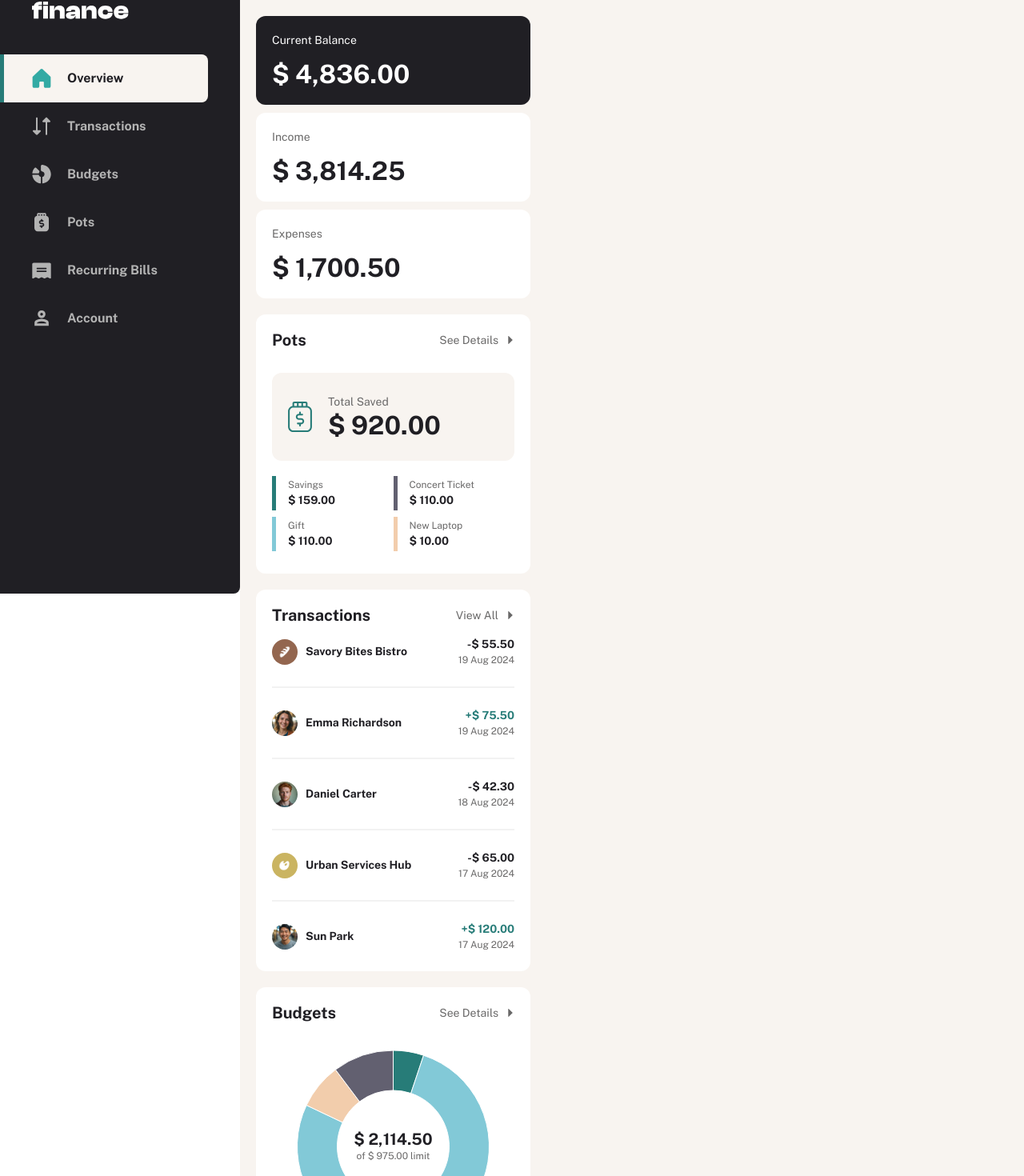
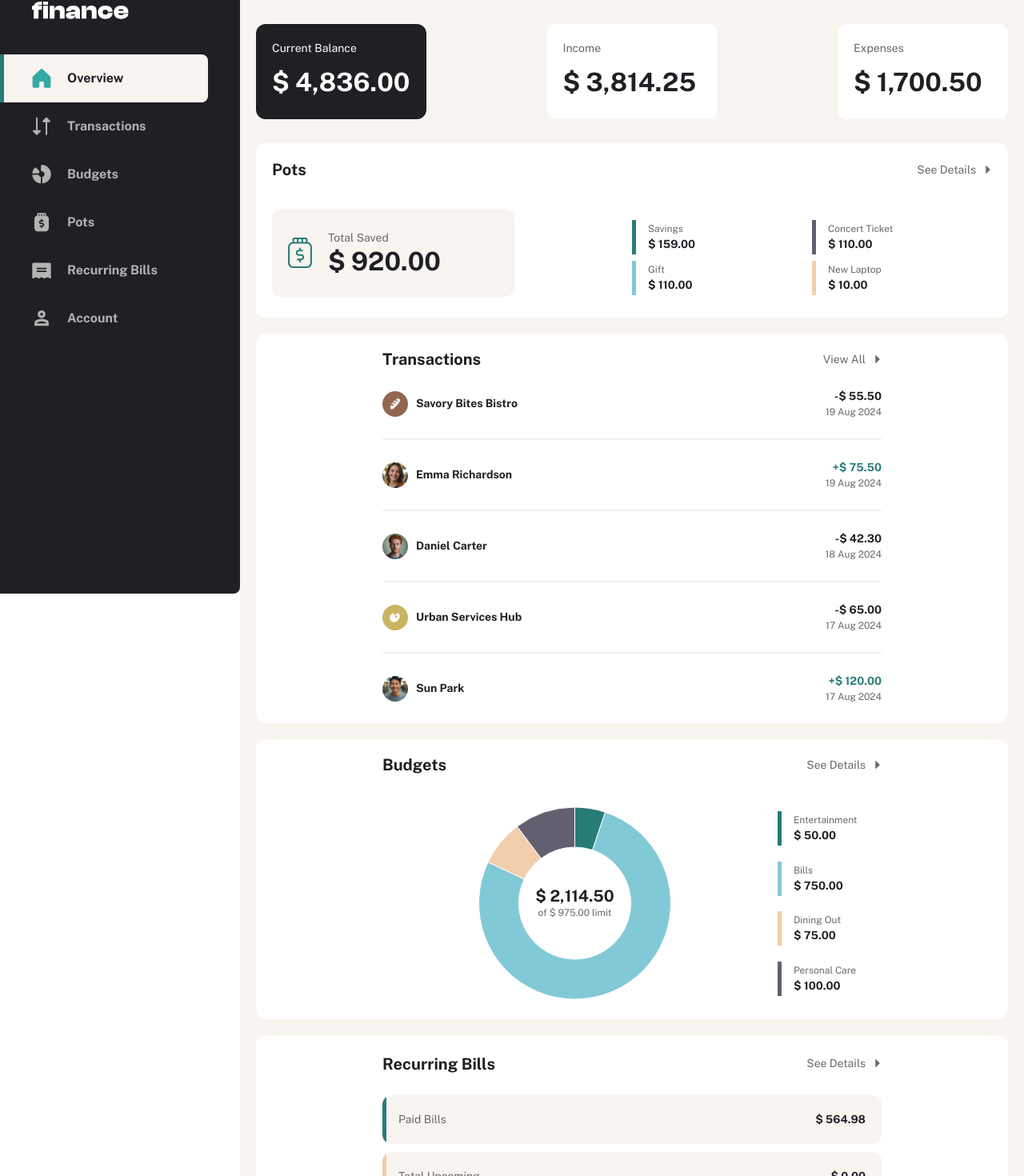
Before and after one commit to ejparnell/personal-finance-app, a Next.js app: page / in a window 1280 px wide. Shown: the part 58-1528 px from the top of the page at 80% size. Built offline with nearby package versions, Linux system fonts and the light colour scheme; no server answers.

Commit message:
Tablet view complete

```diff
--- a/src/app/(overview)/Overview.module.css
+++ b/src/app/(overview)/Overview.module.css
@@ -66,7 +66,7 @@
     display: flex;
     justify-content: space-between;
     align-items: center;
-    width: 303px;
+    min-width: 303px;
     height: 24px;
     margin-bottom: 10px;
 }
@@ -97,9 +97,10 @@
 }
 
 .overview__card-list {
-    width: 303px;
+    min-width: 303px;
     height: 102px;
     display: grid;
+    margin-top: 20px;
     grid-template-columns: repeat(2, 1fr);
     grid-template-rows: repeat(2, 1fr);
     grid-column-gap: 0px;
@@ -133,7 +134,7 @@
 
 /* Pots Styles */
 .overview__pots {
-    width: 343px;
+    min-width: 343px;
     height: 324px;
     justify-content: space-between;
 }
@@ -166,13 +167,13 @@
 
 /* Transactions Styles */
 .overview__transactions {
-    width: 343px;
+    min-width: 343px;
     max-height: 503px;
     justify-content: space-around;
 }
 
 .overview__transactions-item {
-    width: 303px;
+    min-width: 303px;
     height: 47px;
     display: flex;
     align-items: center;
@@ -217,21 +218,32 @@
 }
 
 .overview__transactions-hr {
-    width: 303px;
+    min-width: 303px;
     border: 1px solid var(--grey-100);
     margin: 20px 0;
 }
 
 /* Budgets Styles */
 .overview__budgets {
-    width: 343px;
+    min-width: 343px;
     height: 466px;
     justify-content: space-between;
 }
 
+.overview__budgets-list {
+    min-width: 303px;
+    height: 102px;
+    display: grid;
+    margin-top: 20px;
+    grid-template-columns: repeat(2, 1fr);
+    grid-template-rows: repeat(2, 1fr);
+    grid-column-gap: 0px;
+    grid-row-gap: 0px;
+}
+
 /* Recurring Bills Styles */
 .overview__bills {
-    width: 343px;
+    min-width: 343px;
     height: 311px;
     justify-content: space-around;
 }
@@ -262,3 +274,67 @@
     font-weight: var(--text-font-bold);
     color: var(--grey-900);
 }
+
+@media screen and (min-width: 768px) {
+    .overview__account {
+        display: flex;
+        justify-content: space-between;
+        align-items: center;
+    }
+
+    .overview__account-item {
+        width: 213px;
+        height: 119px;
+    }
+
+    .overview__pots {
+        height: 218px;
+        display: grid;
+        grid-template-columns: repeat(2, 1fr);
+        grid-template-rows: repeat(2, 1fr);
+        grid-column-gap: 0px;
+        grid-row-gap: 0px;
+        padding-top: 0px;
+    }
+
+    .overview__pots-header {
+        grid-area: 1 / 1 / 2 / 3;
+    }
+
+    .overview__card-header {
+        min-width: 624px;
+    }
+
+    .overview__transactions-items {
+        min-width: 624px;
+    }
+
+    .overview__transactions-header {
+        margin-bottom: 20px;
+    }
+
+    .overview__budgets {
+        height: 350px;
+    }
+
+    .overview__budgets-chart {
+       display: flex;
+       justify-content: space-around;
+       align-items: center;
+    }
+
+    .overview__budgets-list {
+        display: flex;
+        justify-content: space-around;
+        align-items: flex-end;
+        flex-direction: column;
+        min-width: auto;
+        height: auto;
+        margin-top: 0;
+        height: 250px;
+    }
+
+    .overview__bills-item {
+        width: 624px;
+    }
+}
--- a/src/app/(overview)/page.jsx
+++ b/src/app/(overview)/page.jsx
@@ -116,7 +116,7 @@ export default function OverviewPage() {
         <>
             {/* Account Overview */}
             <h1 className={styles.overview__title}>Overview</h1>
-            <section>
+            <section className={styles.overview__account}>
                 <div className={`${styles['overview__account-item']} ${styles['overview__account-item--grey']}`}>
                     <p className={`${styles['overview__account-title']} ${styles['overview__account-title--white']}`}>Current Balance</p>
                     <p className={`${styles['overview__account-amount']} ${styles['overview__account-amount--white']}`}>{currencyFormatter(account?.current || 0)}</p>
@@ -133,7 +133,7 @@ export default function OverviewPage() {
 
             {/* Pots Overview */}
             <section className={`${styles.overview__card} ${styles.overview__pots}`}>
-                <div className={styles['overview__card-header']}>
+                <div className={`${styles['overview__card-header']} ${styles['overview__pots-header']}`}>
                     <h2 className={styles['overview__card-title']}>Pots</h2>
                     <Link className={styles['overview__card-link']} href='/pots'>
                         See Details
@@ -163,7 +163,7 @@ export default function OverviewPage() {
 
             {/* Transactions Overview */}
             <section className={`${styles.overview__card} ${styles.overview__transactions}`}>
-                <div className={styles['overview__card-header']}>
+                <div className={`${styles['overview__card-header']} ${styles['overview__transactions-header']}`}>
                     <h2 className={styles['overview__card-title']}>Transactions</h2>
                     <Link className={styles['overview__card-link']} href='/transactions'>
                         View All
@@ -175,7 +175,7 @@ export default function OverviewPage() {
                 <div>
                     {/* Only Showing 5 Transactions - Sorted */}
                     {transactions.length > 0 ? topFiveTransactions.map((transaction, index) => (
-                        <div key={transaction._id}>
+                        <div className={styles['overview__transactions-items']} key={transaction._id}>
                             <div className={styles['overview__transactions-item']}>
                                 <div className={styles['overview__transactions-details']}>
                                     <Image
@@ -212,6 +212,7 @@ export default function OverviewPage() {
                         </span>
                     </Link>
                 </div>
+                <div className={styles['overview__budgets-chart']}>
                     <DonutChart
                         data={budgets}
                         height={240}
@@ -219,7 +220,7 @@ export default function OverviewPage() {
                         total={calculateTotalBudgetSpent(transactions)}
                         limit={calculateTotalBudget(budgets)}
                     />
-                <div className={styles['overview__card-list']}>
+                    <div className={styles['overview__budgets-list']}>
                         {/* Only Showing 4 Budgets */}
                         {budgets.length > 0 ? budgets.slice(0, 4).map((budget) => (
                             <div className={styles['overview__card-item']} key={budget._id}>
@@ -229,8 +230,8 @@ export default function OverviewPage() {
                             </div>
                         )) : <p className={styles['overview__card-text']}>No budgets</p>}
                     </div>
+                </div>
             </section>
-
 
             {/* Recurring Bills */}
             <section className={`${styles.overview__card} ${styles.overview__bills}`}>
--- a/src/app/globals.css
+++ b/src/app/globals.css
@@ -65,7 +65,13 @@
     background-color: var(--beige-100);
 }
 
-@media (min-width: 1024px) {
+@media screen and (min-width: 768px) {
+    .main-content {
+        padding: 40px;
+    }
+}
+
+@media screen and (min-width: 1024px) {
     .main-content {
         margin-left: 300px;
         padding: 20px;
--- a/src/components/DonutChart/DonutChart.module.css
+++ b/src/components/DonutChart/DonutChart.module.css
@@ -28,3 +28,9 @@
     line-height: var(--text-preset-5-line-height);
     color: var(--grey-500);
 }
+
+@media screen and (min-width: 768px) {
+    .chart__container {
+        width: 507px;
+    }
+}
```
Lines whose indentation alone changed are shown as unchanged.
